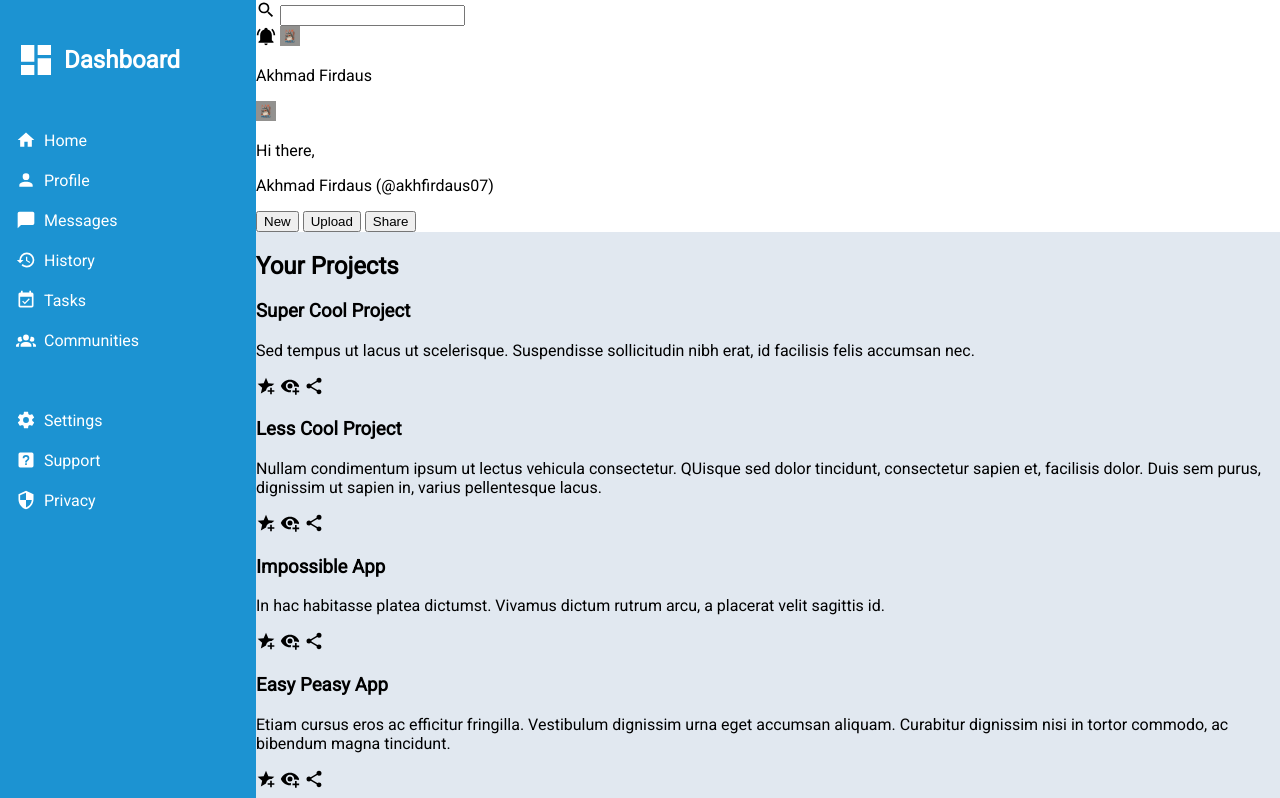
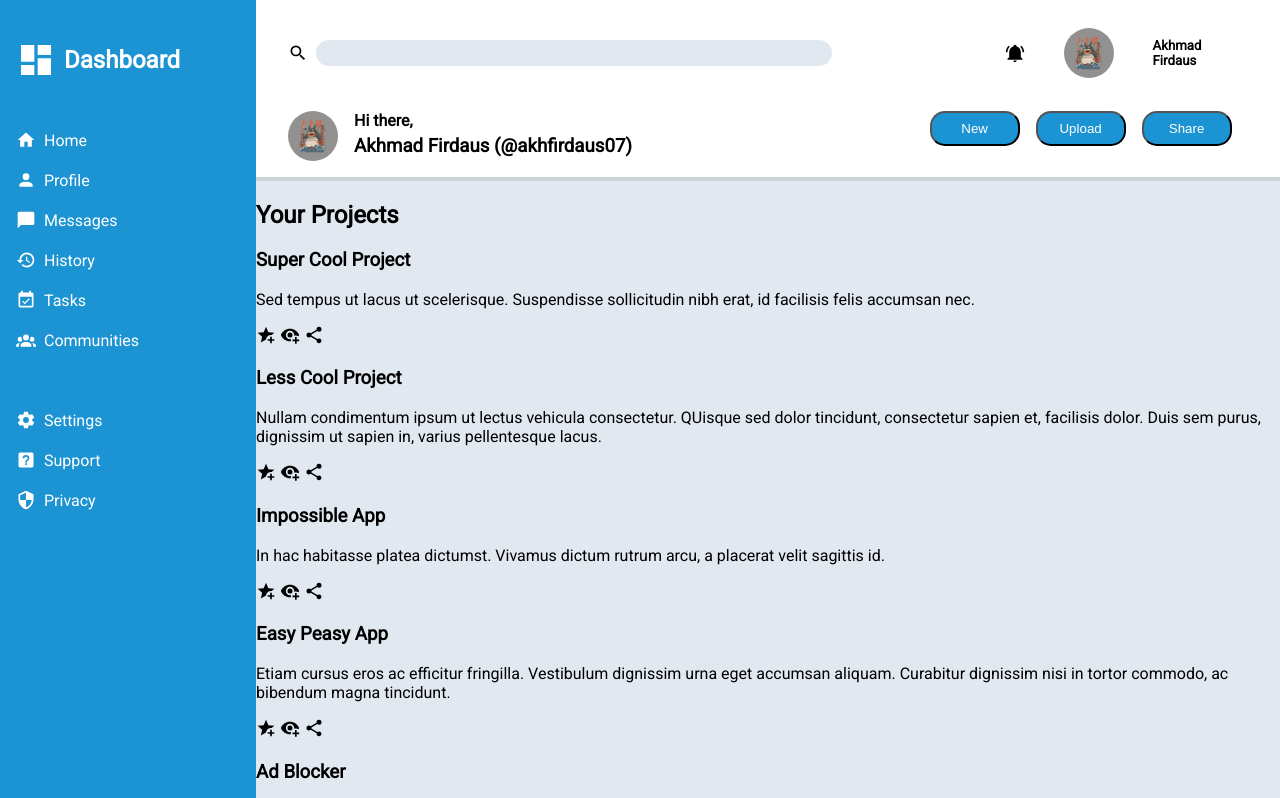
Before and after one commit to akhfirdaus07/admin-dashboard, a plain HTML site: page index.html in a window 1280 px wide. Shown: the top 798 px of the page. Drawn offline with Linux system fonts and the light colour scheme.

Commit message:
Style thee header

```diff
--- a/index.html
+++ b/index.html
@@ -61,19 +61,19 @@
     <div class="header">
         <div class="search">
             <img src="images/magnify.svg" alt="search icon">
-            <input type="text" name="search" id="search">
+            <input class="search-input" type="text" name="search" id="search">
         </div>
-        <div>
+        <div class="profile">
             <img src="images/bell-ring.svg" alt="notification icon">
-            <img src="images/pororo.jpg" alt="pororo image">
-            <p>Akhmad Firdaus</p>
+            <img class="pororo"  src="images/pororo.jpg" alt="pororo image">
+            <h5>Akhmad Firdaus</h5>
         </div>
-        <div>
-            <img src="images/pororo.jpg" alt="pororo image">
-            <p>Hi there,</p>
-            <p>Akhmad Firdaus (@akhfirdaus07)</p>
+        <div class="greet">
+            <img class="pororo" src="images/pororo.jpg" alt="pororo image">
+            <h4>Hi there,</h4>
+            <h3>Akhmad Firdaus (@akhfirdaus07)</h3>
         </div>
-        <div>
+        <div class="buttons">
             <button>New</button>
             <button>Upload</button>
             <button>Share</button>
--- a/styles.css
+++ b/styles.css
@@ -1,9 +1,21 @@
+/* html {
+    margin: 0px;
+    height: 100%;
+    width: 100%;
+ }
+
+ body {
+    margin: 0px;
+    min-height: 100%;
+    width: 100%;
+ } */
+
 body{
     font-family: 'Roboto', sans-serif;
     display:grid;
     grid-template-columns: 1fr 4fr;
     margin: 0;
-    height: 100vh;
+    min-height: 100vh;
 }
 
 img{
@@ -55,10 +67,105 @@ a:hover{
 }
 
 .header{
+    border-bottom: inset 4px rgba(206,211,216,255);
+
+
     background-color: white;
+
+    display: grid;
+    grid-template-columns: 2fr 1fr;
+    grid-template-rows: auto 1fr;
+    justify-items: start;
+    align-items: center;
+
+    grid-gap: 0.3rem;
+
+    padding: 1rem 2rem;
+
+
+}
+
+.header>.search{
+    display:flex;
+    align-items: center;
+    gap:0.5rem;
+}
+
+.header>.profile, .header>.buttons{
+    display: grid;
+    grid-template-columns: repeat(3,1fr);
+
+    justify-content: end;
+    justify-items: center;
+    align-items:center;
+
+
+    grid-gap: 1rem;
+}
+
+.profile img:nth-child(1){
+    justify-self: end;
+}
+
+.buttons button{
+
+    color: white;
+    outline: none;
+
+
+    background-color: rgb(28,147,210);
+
+    border-radius:15px;
+    height: 35px;
+    width: 90px;
+}
+
+
+
+.search .search-input{
+    border-radius: 15px;
+    background-color: #e1e8f0;
+    border: none;
+    width: 40vw;
+    height: 1.5rem;
+}
+
+
+.header>.greet{
+    grid-row: 2/3;
+    padding-top: 1rem;
+
+    display:grid;
+    grid-template-columns: 1fr auto;
+    justify-items: stretch;
+    align-items:stretch;
+
+    margin-bottom:0;
+
+}
+
+.greet>img{
+    grid-row:1/3;
+    height: 100%;
+    margin-right: 1rem;
+}
+
+.header>.greet{
+    margin:0;
+}
+
+.greet, .greet>h4, .greet>h3{
+    margin:0;
+
+}
+
+.header .pororo{
+    height:50px;
+    border-radius: 50%;
 }
 
 .main-content{
+
     background-color: rgba(225,232,240,255);
 }
 
```
